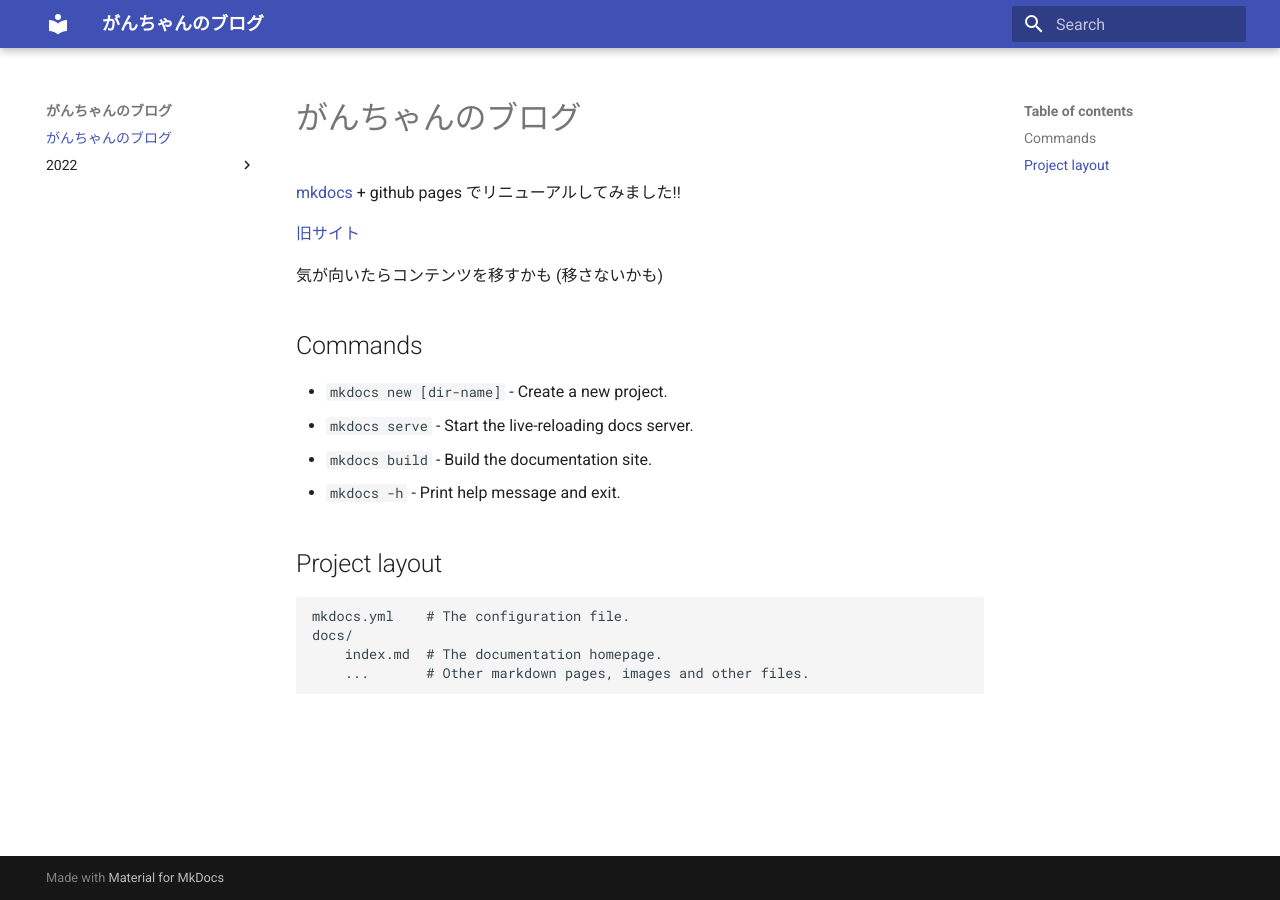
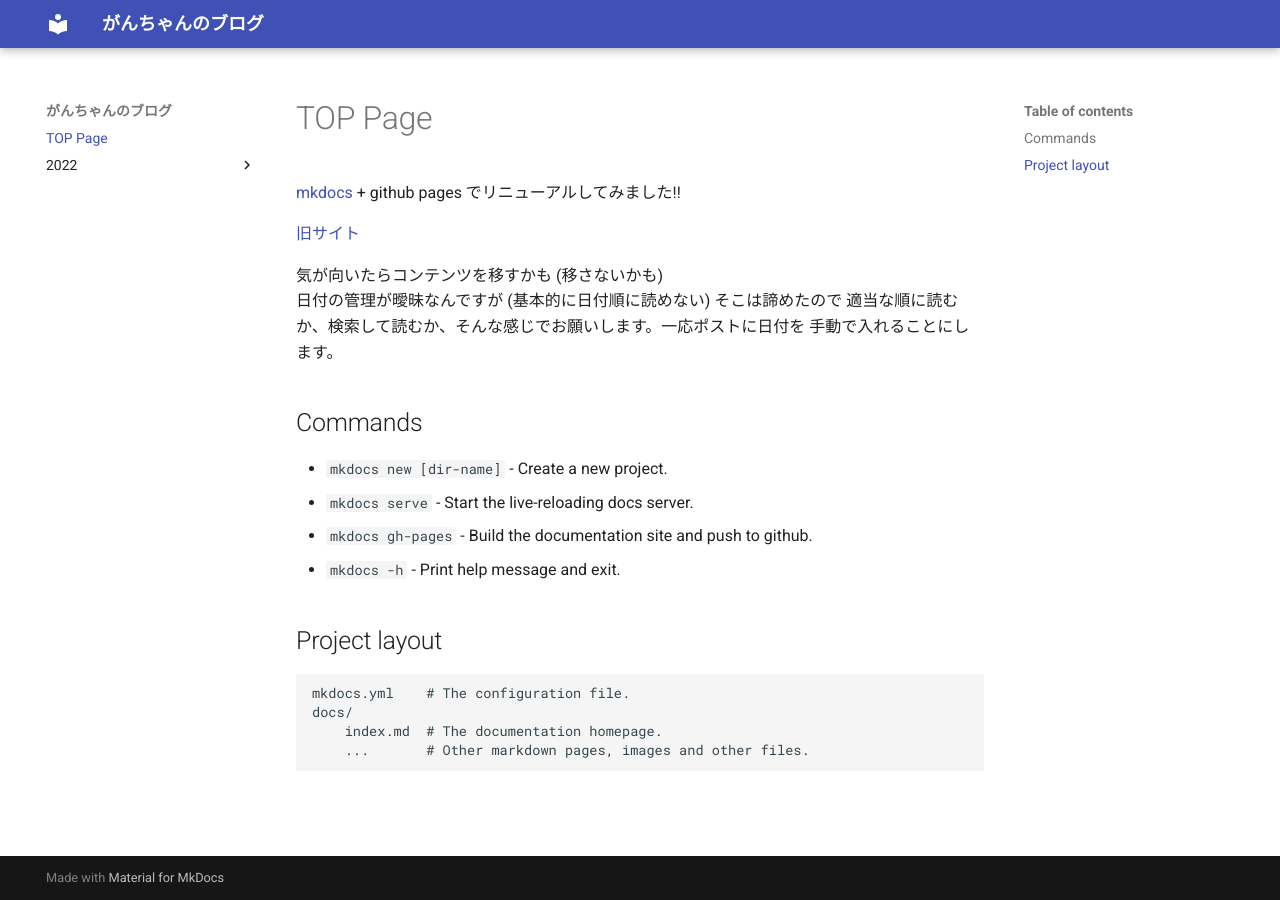
Before and after one commit to kenic/kenic.github.io, an MkDocs documentation site: the page built from docs/index.md, in a window 1280 px wide. Built offline with MkDocs 1.6.1 and Material for MkDocs 9.7.7, drawn with Linux system fonts in a browser that asks for light colours.

```diff
--- a/docs/index.md
+++ b/docs/index.md
@@ -1,16 +1,20 @@
-# がんちゃんのブログ
+# TOP Page
 
 [mkdocs](https://www.mkdocs.org) + github pages でリニューアルしてみました!!
 
 [旧サイト](https://iwatakenichi.blogspot.com)
 
-気が向いたらコンテンツを移すかも (移さないかも)
+気が向いたらコンテンツを移すかも (移さないかも)<br />
+日付の管理が曖昧なんですが (基本的に日付順に読めない) そこは諦めたので
+適当な順に読むか、検索して読むか、そんな感じでお願いします。一応ポストに日付を
+手動で入れることにします。
+
 
 ## Commands
 
 * `mkdocs new [dir-name]` - Create a new project.
 * `mkdocs serve` - Start the live-reloading docs server.
-* `mkdocs build` - Build the documentation site.
+* `mkdocs gh-pages` - Build the documentation site and push to github.
 * `mkdocs -h` - Print help message and exit.
 
 ## Project layout
--- a/mkdocs.yml
+++ b/mkdocs.yml
@@ -1,3 +1,8 @@
 site_name: がんちゃんのブログ
+site_url: https://kenic.github.io
+site_description: てきとうにかいちゃうぞ
+plugins:
+  - rss
 theme:
     name: material
+    favicon: favicon.ico
```
Also changed, not shown: docs/2022/0309start.md (renamed from docs/2022/start.md, +1 -1 lines), docs/2022/0310facebook.md (added, +19 -0 lines), docs/2022/facebook-sharing.png (added).
